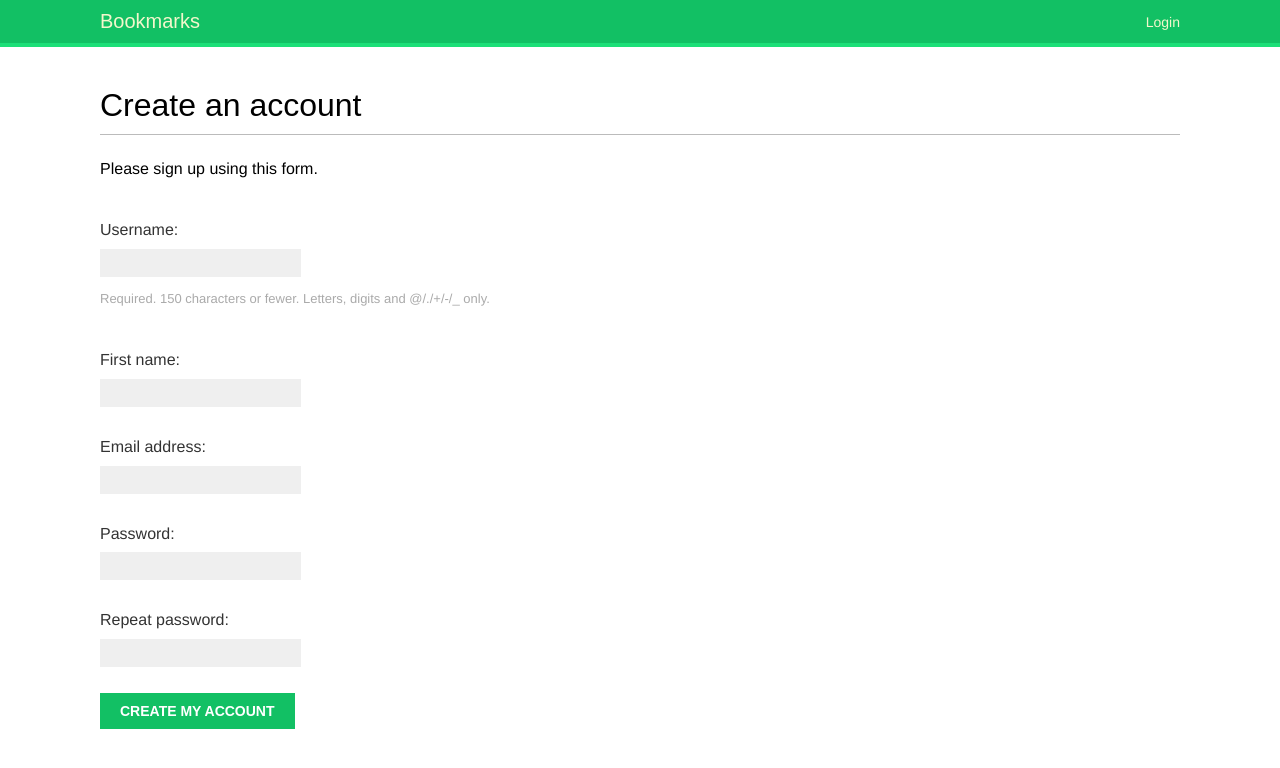
After one commit to flaugher/django2-by-example, a Django app: page /account/register/ in a window 1280 px wide. The commit adds this page. Shown: the top 768 px of the page. Run offline with Django 3.2, Linux system fonts and the light colour scheme; some web fonts are replaced.

Commit message:
Add registration form

```diff
--- a/bookmarks/account/forms.py
+++ b/bookmarks/account/forms.py
@@ -1,5 +1,27 @@
 from django import forms
+from django.contrib.auth.models import User
+
 
 class LoginForm(forms.Form):
     username = forms.CharField()
     password = forms.CharField(widget=forms.PasswordInput)
+
+class UserRegistrationForm(forms.ModelForm):
+    password = forms.CharField(label='Password', widget=forms.PasswordInput)
+    password2 = forms.CharField(label='Repeat password', widget=forms.PasswordInput)
+
+    class Meta:
+        model = User
+        fields = ('username', 'first_name', 'email')
+
+    def clean_password2(self):
+        """Check that passwords match.
+
+        This is based on the Django UserCreationForm.  See t.ly/8LpX2
+
+        Note that you can provide a clean_FIELDNAME for any form field.
+        """
+        cd = self.cleaned_data
+        if cd['password'] != cd['password2']:
+            raise forms.ValidationError('Passwords don\'t match.')
+        return cd['password2']
--- /dev/null
+++ b/bookmarks/account/templates/account/register.html
@@ -0,0 +1,13 @@
+{% extends 'base.html' %}
+
+{% block title %}Create an account{% endblock title %}
+
+{% block content %}
+  <h1>Create an account</h1>
+  <p>Please sign up using this form.</p>
+  <form action="." method="post">
+    {% csrf_token %}
+    {{ user_form.as_p }}
+    <p><input type="submit" value="Create my account"></p>
+  </form>
+{% endblock content %}
--- a/bookmarks/account/templates/registration/login.html
+++ b/bookmarks/account/templates/registration/login.html
@@ -11,7 +11,7 @@ Django's authentication templates must go in a 'registration'subdirectory.
   {% if form.errors %}
     <p>Your username and password didn't match. Please try again.</p>
   {% else %}
-    <p>Please use the following form to login:</p>
+    <p>Please use the following form to login. If you don't have an account <a href="{% url "register" %}">register here</a>.</p>
   {% endif %}
 
   <div class="login-form">
--- a/bookmarks/account/urls.py
+++ b/bookmarks/account/urls.py
@@ -21,4 +21,6 @@ urlpatterns = [
     path('reset/<uidb64>/<token>/', auth_views.PasswordResetConfirmView.as_view(), name='password_reset_confirm'),
     # account/reset/done/
     path('reset/done/', auth_views.PasswordResetCompleteView.as_view(), name='password_reset_complete'),
+    # account/register/
+    path('register/', views.register, name='register')
 ]
--- a/bookmarks/account/views.py
+++ b/bookmarks/account/views.py
@@ -3,7 +3,31 @@ from django.contrib.auth.decorators import login_required
 from django.http import HttpResponse
 from django.shortcuts import render
 
-from .forms import LoginForm
+from .forms import LoginForm, UserRegistrationForm
+
+
+@login_required
+def dashboard(request):
+    """Display dashboard when users log into their account."""
+    return render(request,
+        'account/dashboard.html',
+        { 'section': 'dashboard' })
+
+def register(request):
+    """Register a new user."""
+    if request.method == 'POST':
+        user_form = UserRegistrationForm(request.POST)
+        if user_form.is_valid():
+            # Create a new user object but don't save it to the database yet.
+            new_user = user_form.save(commit=False)
+            # Set the chosen password using set_password which will handle the encryption for us.
+            new_user.set_password(user_form.cleaned_data['password'])
+            # Save the user object to the database.
+            new_user.save()
+            return render(request, 'account/register_done.html', {'new_user': new_user})
+    else:
+        user_form = UserRegistrationForm()
+    return render(request, 'account/register.html', {'user_form': user_form})
 
 
 def user_login(request):
@@ -28,10 +52,3 @@ def user_login(request):
         # Display login form on GET.
         form = LoginForm()
     return render(request, 'account/login.html', {'form': form})
-
-@login_required
-def dashboard(request):
-    """Display dashboard when users log into their account."""
-    return render(request,
-        'account/dashboard.html',
-        { 'section': 'dashboard' })
```
Also changed, not shown: bookmarks/account/templates/account/register_done.html (added, +8 -0 lines), bookmarks/db.sqlite3, 1 other file.
